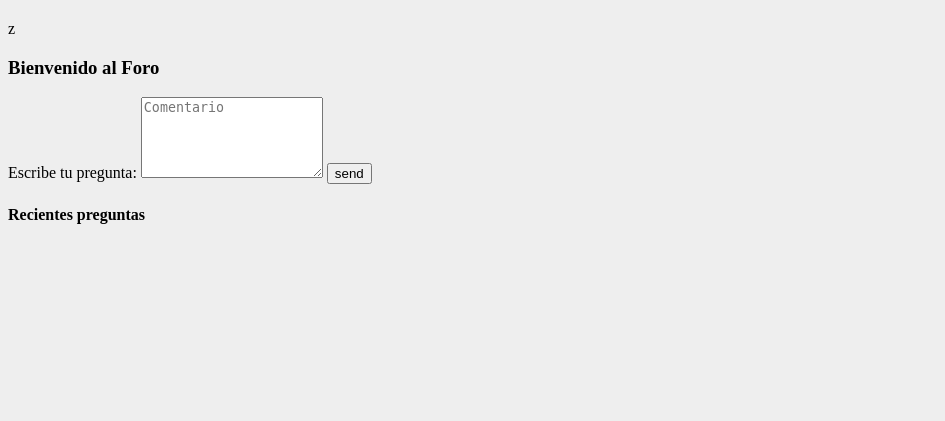
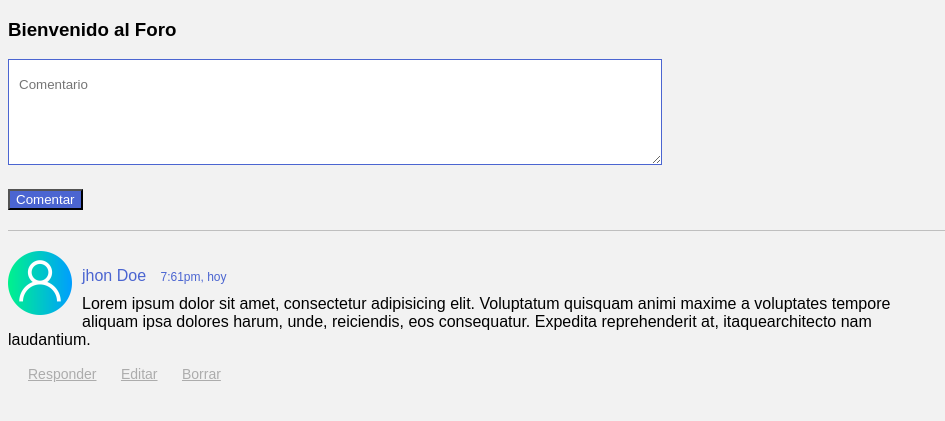
Before and after one commit to Marvin-05/NetCode_Proyect, a Flask app: page /foro in a window 1280 px wide. Shown: the top 421 px of the page, without its empty margins (0-945 px from the left). Run offline with Flask 2, Linux system fonts and the light colour scheme.

Commit message:
Creacion del diseño del Foro no lo pude alinear al centro

```diff
--- a/NetCode_Proyect/static/css/styles-foro.css
+++ b/NetCode_Proyect/static/css/styles-foro.css
@@ -1,31 +1,83 @@
 body{
-    margin-top:20px;
-background:#eee;
+    background:#f2f2f2;
+    font-family:sans-serif;
+
+
+
 }
 
-.white-bg {
-    background-color: #ffffff;
-}
-.page-heading {
-    border-top: 0;
-    padding: 0 10px 20px 10px;
+.rows_cometarios{
+    margin: 20px 0;
 }
 
-.panel panel-default{
-    position:relative;
-    width: 100%;
-    height: 100vh;
-    padding: 100px;
-    display:flex;
+.rows_comentarios{
 
     justify-content: center;
-    align-items: center;
 }
 
-.panel-body{
-    margin: 10px 10px 10px 10px;
-    padding: 20px 10px 20px 10px;
-    border-bottom: 1px solid #f1f1f1;
+.form_comentarios textarea {
+
+    width: 50%;
+    height: 84px;
+    max-width:50%;
+    min-width: 50%;
+    min-height: 84px;
+    max-height: 300px;
+    padding: 10px;
+    font-family: sans-serif;
+    line-height: 30px;
+    border: 1px solid #4b65d1;
+    margin-bottom: 20px;
+
 }
 
-.panel-body
+.form_comentarios .btn {
+
+    background: #4b65d1;
+    font-family: sans-serif;
+    color: #fff;
+    margin-bottom: 20px;
+    justify-content: end;
+    display:flex;
+    flex-wrap: wrap;
+}
+.form_comentarios .btn:hover{
+    box-shadow: 0px 0px 9px rgba(0,0,0,.35);
+}
+
+.media {
+    border-top: 1px solid #bfbfbf;
+    padding-top: 20px;
+}
+
+.media img {
+    margin-right: 10px;
+
+    float:left;
+}
+
+.media .nombre {
+    color: #4b65d1;
+    margin-bottom: 0;
+}
+.media .nombre span {
+    font-size: 12px;
+    colors: #464646;
+    margin-left: 10px;
+}
+
+.media .comentario {
+    margin-top: 10px;
+    width: 70%;
+
+}
+
+.media .botones {
+    margin-bottom:10px;
+    text: right;
+}
+.media .botones a{
+    color:#acacac;
+    font-size: 14px;
+    margin-left: 20px;
+}
--- a/NetCode_Proyect/templates/Foro.html
+++ b/NetCode_Proyect/templates/Foro.html
@@ -6,30 +6,43 @@
     <meta http-equiv="X-UA-Compatible" content="ie=edge">
     <link href="../static/css/styles-foro.css" type = "text/css" rel="stylesheet"/>
     <title>Foro</title>
-</head>z
+</head>
 <body>
 
     <div class="container">
-        <div class="rows">
-            <div class="col-6"></div>
+        <div class="rows_comentarios justify-content-center">
+            <div class="col-6">
                 <h3> Bienvenido al Foro</h3>
-                <form name="frm" action="" class="form_comentarios">
+                <form action="" class="form_comentarios d-flex justify-content-end flex-wrap">
+                    <textarea class="form-control" name="" cols="30"  rows="10" placeholder="Comentario"></textarea>
+
+                    <button class="btn" type=button>Comentar</button>
+                </form>
+
+                <div class="media">
+                    <img src="../static/img/usericon.png" width="64" height="64" alt="">
+                    <div class="medi_body">
+                        <p class="nombre">jhon Doe <span>7:61pm, hoy</span></p>
+                        <p class="comentario">
+                            Lorem ipsum dolor sit amet, consectetur adipisicing elit. Voluptatum quisquam animi
+                            maxime a voluptates tempore aliquam ipsa dolores harum, unde, reiciendis, eos consequatur.
+                            Expedita reprehenderit at, itaquearchitecto nam laudantium.
+                        </p>
+                        <div class="botones" text-right>
+
+                            <a href="#">Responder</a>
+                            <a href="#">Editar</a>
+                            <a href="#">Borrar</a>
+
+                        </div>
 
 
-                    <label for="comment">Escribe tu pregunta:</label>
-                    <textarea class="form-control" name="msg"  rows="5" placeholder="Comentario" required></textarea>
+                    </div>
+                </div>
+            </div>
+        </div>
 
-                    <input type="button" id="butsave" name="save" class= "btn" value="send">
-                </form>
-        </div>
-   </div>
-<div class="papel panel-default">
+    </div>
 
-    <h4>Recientes preguntas</h4>
-
-    <p>
-
-    </p>
-</div>
 </body>
 </html>
```
